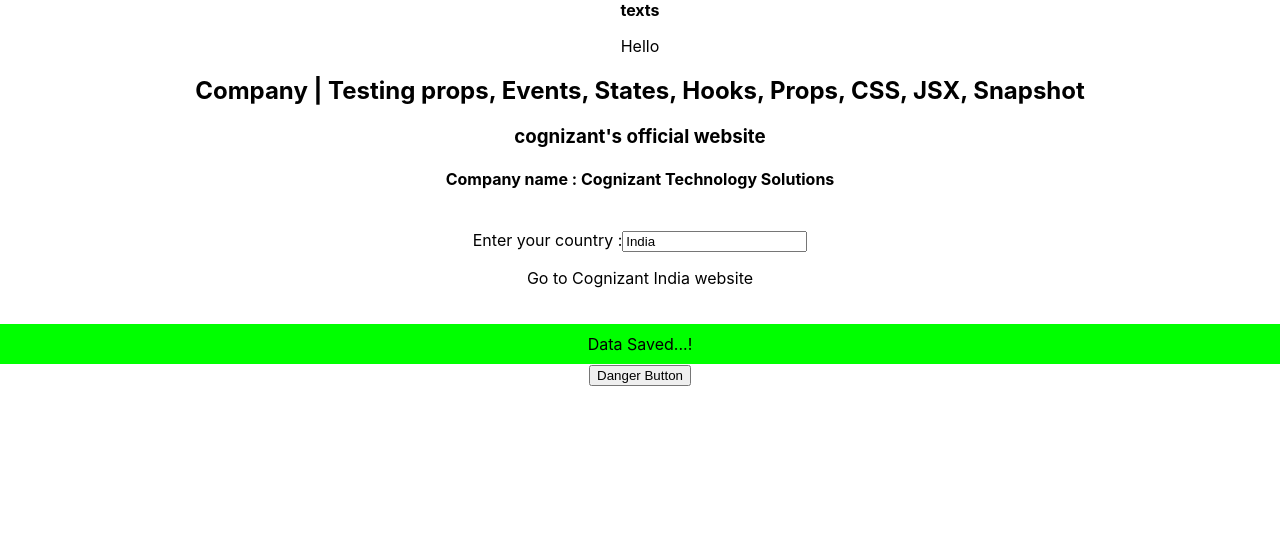
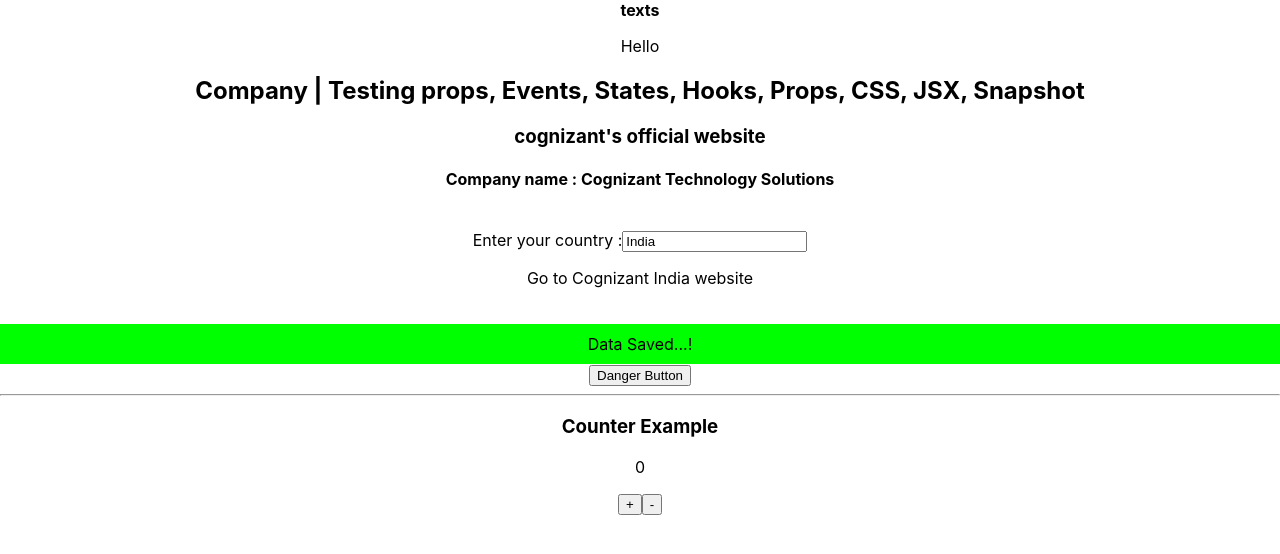
Before and after one commit to sachin-ranganath-k/react-unit-testing, a React (Create React App) app: page / in a window 1280 px wide. Shown: the top 554 px of the page. Built offline with nearby package versions, Linux system fonts and the light colour scheme.

Commit message:
fireEvent and counter component

```diff
--- a/src/App.js
+++ b/src/App.js
@@ -1,6 +1,7 @@
 import logo from './logo.svg';
 import './App.css';
 import Company from './components/company/Company';
+import Counter from './components/Counter/Counter';
 
 function App() {
   return (
@@ -9,6 +10,8 @@ function App() {
      <p>Hello</p>
 
      <Company name="Cognizant Technology Solutions"/>
+     <hr />
+     <Counter />
     </div>
   );
 }
--- /dev/null
+++ b/src/components/Counter/Counter.js
@@ -0,0 +1,26 @@
+import React, { useState } from 'react'
+
+const Counter = () => {
+
+    const[counter, setCounter]=useState(0)
+
+    const handleIncrement=()=>{
+        setCounter(counter+1)
+    }
+
+    const handleDecrement=()=>{
+        setCounter(counter-1)
+    }
+
+  return (
+    <div>
+        <h3>Counter Example</h3>
+        <p data-testId="counterValue">{counter}</p>
+
+        <button data-testid="incrementBtn" onClick={handleIncrement}>+</button>
+        <button data-testId="decrementBtn" onClick={handleDecrement}>-</button>
+    </div>
+  )
+}
+
+export default Counter
```
